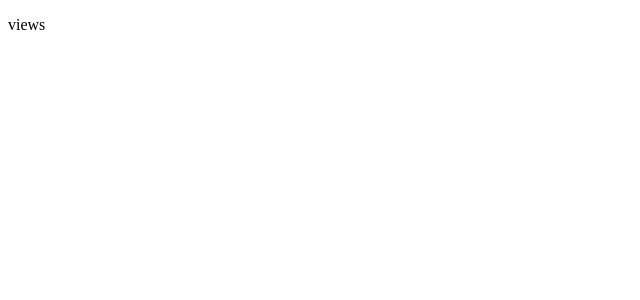
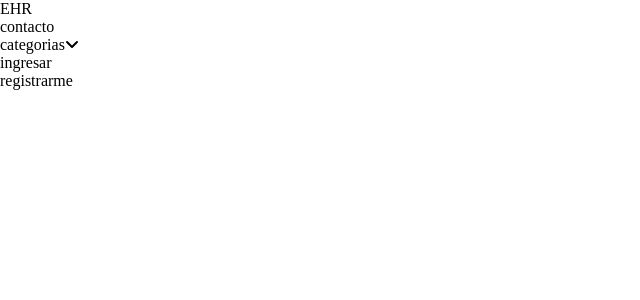
Before and after one commit to Mjhon03/EHR_FRONTEND, a React (Create React App) app: page / in a window 1280 px wide. Shown: the top 300 px of the page, without its empty margins (0-640 px from the left). Built offline with nearby package versions, Linux system fonts and the light colour scheme.

Commit message:
avance en desarrollo de nav

```diff
--- a/package.json
+++ b/package.json
@@ -3,9 +3,14 @@
   "version": "0.1.0",
   "private": true,
   "dependencies": {
+    "@fortawesome/fontawesome-svg-core": "^1.3.0",
+    "@fortawesome/free-brands-svg-icons": "^6.0.0",
+    "@fortawesome/free-solid-svg-icons": "^6.0.0",
+    "@fortawesome/react-fontawesome": "^0.1.17",
     "@testing-library/jest-dom": "^5.16.2",
     "@testing-library/react": "^12.1.3",
     "@testing-library/user-event": "^13.5.0",
+    "boxicons": "^2.1.2",
     "react": "^17.0.2",
     "react-dom": "^17.0.2",
     "react-router": "^6.2.2",
--- a/src/App.js
+++ b/src/App.js
@@ -1,7 +1,9 @@
+import { Home } from "./Components/Layout/Home/Home";
+
 function App() {
   return (
     <div className="App">
-      <p>views</p>
+      < Home />
     </div>
   );
 }
--- /dev/null
+++ b/src/Components/Layout/Home/Home.jsx
@@ -0,0 +1,10 @@
+import React from 'react'
+import { Header } from '../../Page/Header/Header'
+
+export const Home = () => {
+  return (
+    <div>
+        <Header />
+    </div>
+  )
+}
--- /dev/null
+++ b/src/Components/Page/Header/Header.css
@@ -0,0 +1,5 @@
+*{
+    padding: 0;
+    margin: 0;
+    box-sizing: border-box;
+}
--- /dev/null
+++ b/src/Components/Page/Header/Header.jsx
@@ -0,0 +1,41 @@
+import './Header.css';
+import image from '../../../Images/logo.png';
+import React from 'react';
+import { FontAwesomeIcon } from '@fortawesome/react-fontawesome';
+import { faAngleDown } from '@fortawesome/free-solid-svg-icons'
+
+export const Header = () => {
+  return (
+    <nav>
+        <div className='navbar'>
+            <div className='logo'>
+                <a>EHR</a>
+            </div>
+            <div className='nav-links'>
+                <ul className='links'>
+                    <li><a>contacto</a></li>
+                    <li>
+                        <a>categorias</a>
+                        <FontAwesomeIcon icon={ faAngleDown } />
+                        <ul className='submenu'>
+                            {/* <li><a>apartamentos</a></li>
+                            <li><a>hogares</a></li>
+                            <li><a>fincas</a></li>
+                            <li><a>en venta</a></li>
+                            <li><a>arriendos</a></li> */}
+
+
+                        </ul>
+                    </li>
+                    <li>
+                        <a>ingresar</a>
+                    </li>
+                    <li>
+                        <a>registrarme</a>
+                    </li>
+                </ul>
+            </div>
+        </div>
+    </nav>
+  )
+}
```
Also changed, not shown: src/Images/logo.png (added), 1 other file (tests, documents, lock files or other folders).
